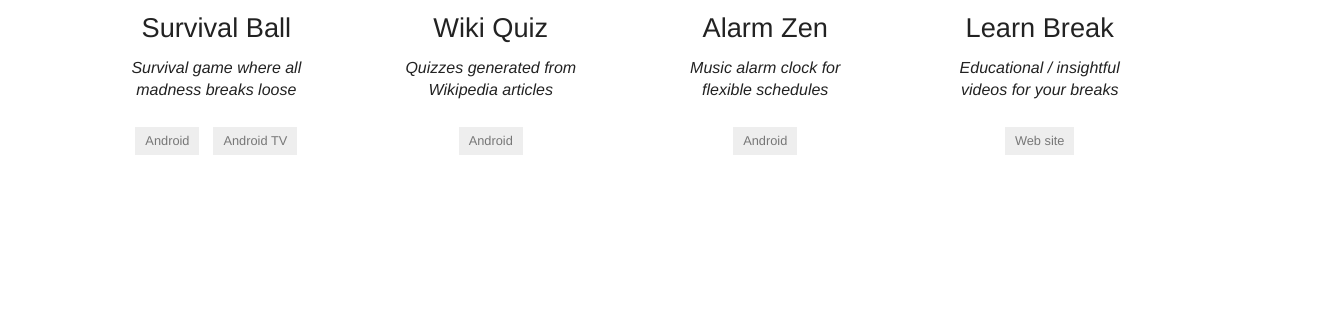
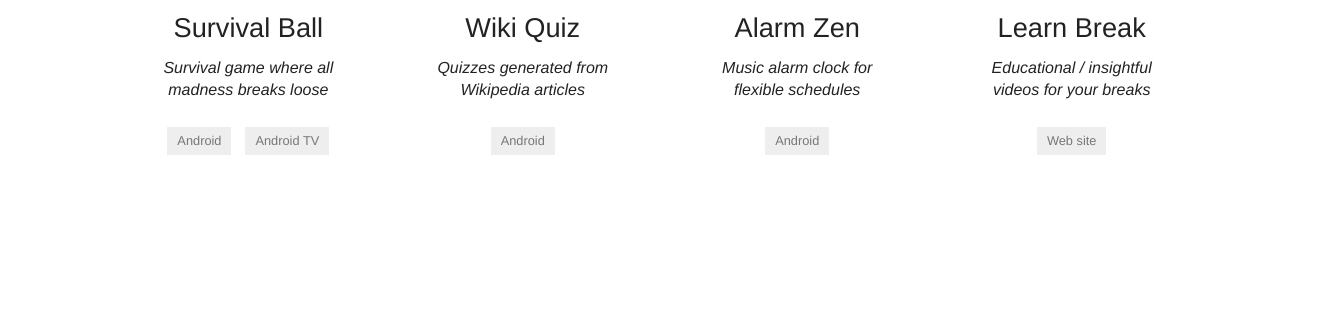
Before and after one commit to rockbyte/rockbyte-site, a plain HTML site: page index.html in a window 1280 px wide. Shown: the part 471-800 px from the top of the page, 1320 px wide, since content can reach past the window. Drawn offline with Linux system fonts and the light colour scheme.

Commit message:
Fix container width to full size

```diff
--- a/css/rockbyte.css
+++ b/css/rockbyte.css
@@ -10,8 +10,9 @@ body {
 
 .container {
     left:0%;
-    width:95%;
-    position:absolute;text-align:center;
+    width:100%;
+    position:absolute;
+    text-align:center;
 }
 
 .item {
```
